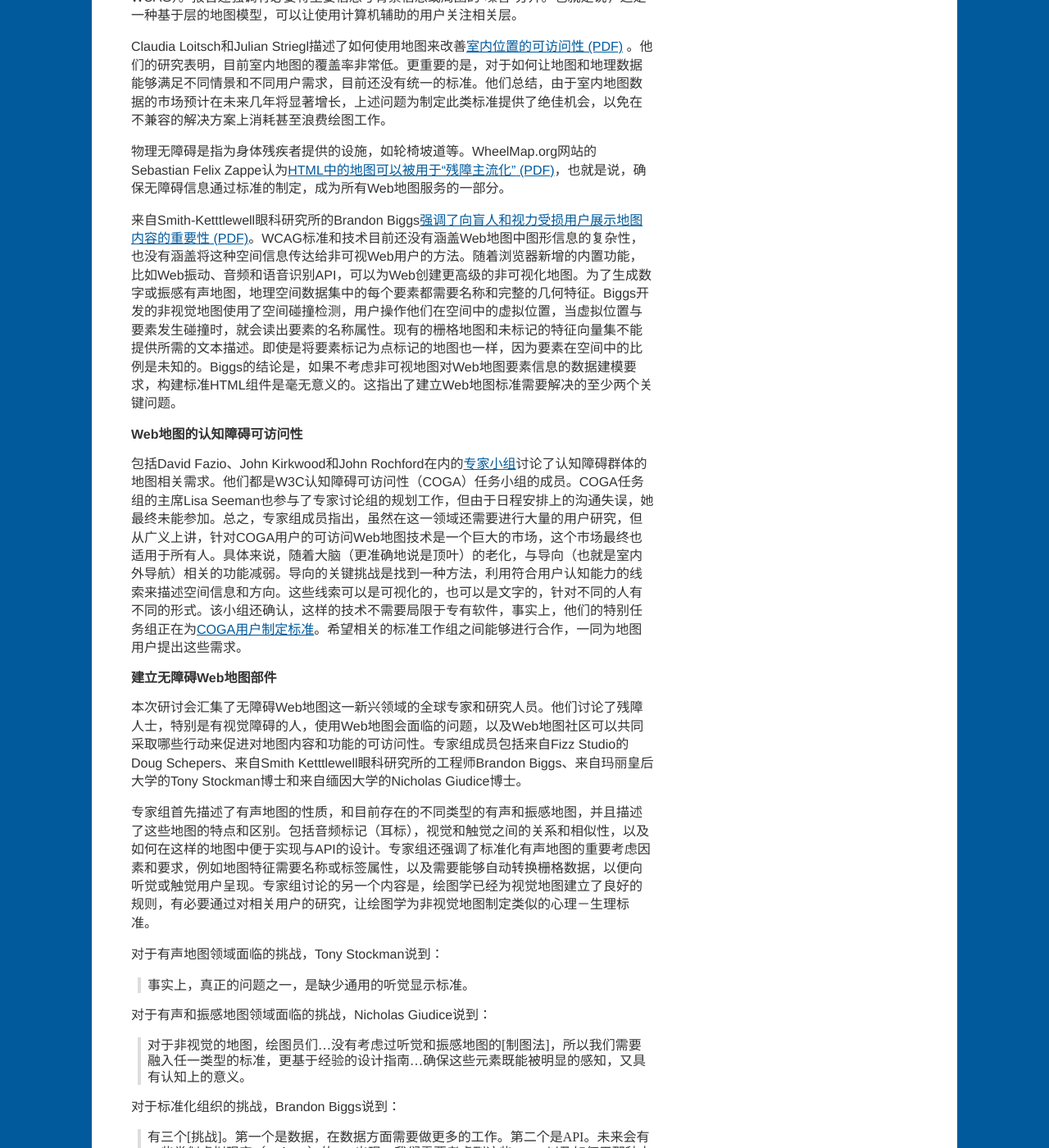
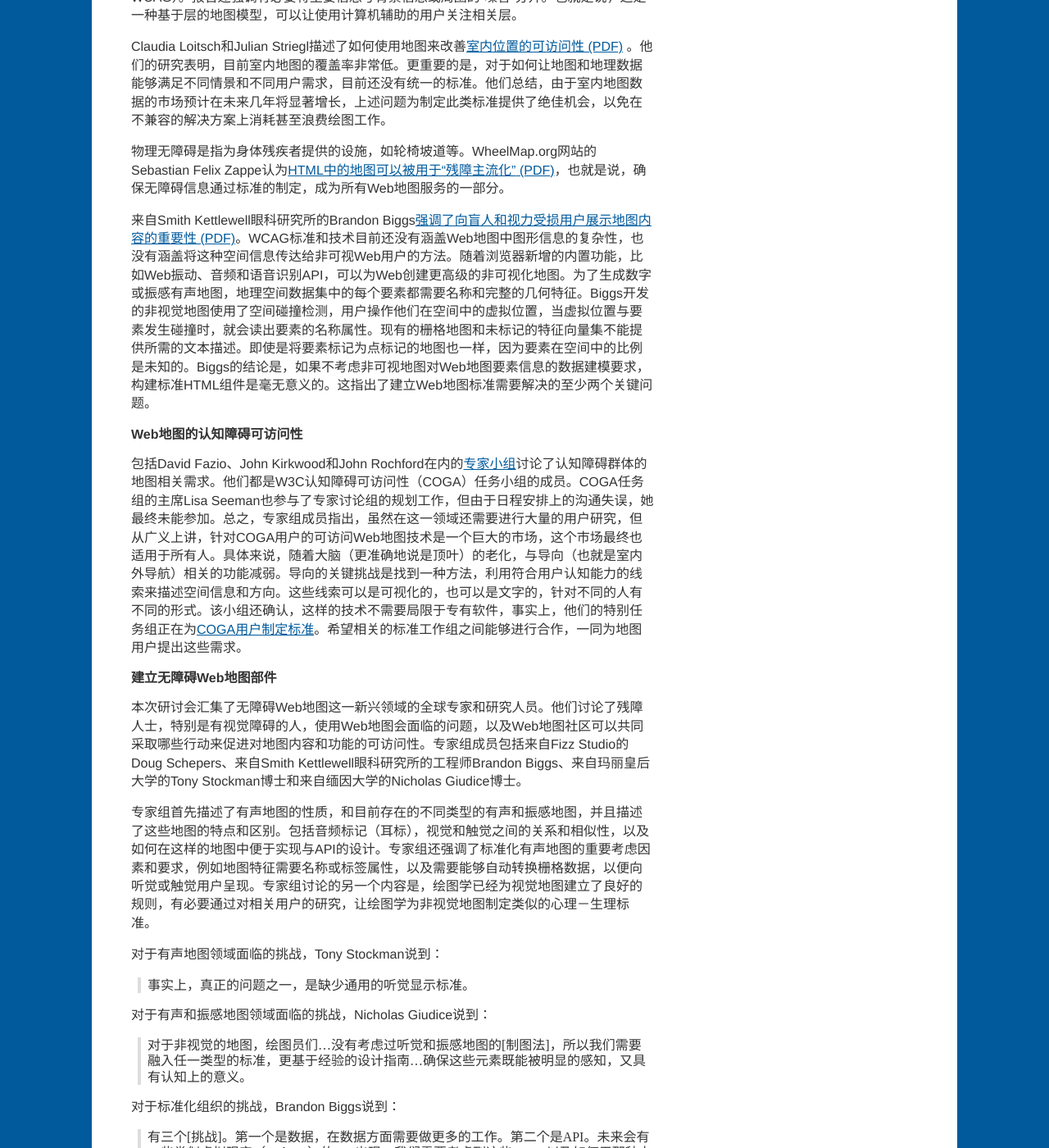
Before and after one commit to Maps4HTML/Maps4HTML-Workshop-2020, a Jekyll site: the page built from report-zh.md, in a window 1280 px wide and 1400 px high, scrolled down 2473 px. Shown: the whole window at 82% size. Built offline with Jekyll 4.4.1, drawn with Linux system fonts in a browser that asks for light colours.

Commit message:
fix typos

```diff
--- a/report-zh.md
+++ b/report-zh.md
@@ -47,7 +47,7 @@ Claudia Loitsch和Julian Striegl描述了如何使用地图来改善[室内位
 
 物理无障碍是指为身体残疾者提供的设施，如轮椅坡道等。WheelMap.org网站的Sebastian Felix Zappe认为[HTML中的地图可以被用于“残障主流化”](https://www.w3.org/2020/maps/supporting-material-uploads/presentations/Sebastian_Felix_Zappe_Holger_Dieteric.pdf)，也就是说，确保无障碍信息通过标准的制定，成为所有Web地图服务的一部分。
 
-来自Smith-Ketttlewell眼科研究所的Brandon Biggs[强调了向盲人和视力受损用户展示地图内容的重要性](https://www.w3.org/2020/maps/supporting-material-uploads/position-statements/Brandon_Biggs-Smith-Kettlewell.pdf)。WCAG标准和技术目前还没有涵盖Web地图中图形信息的复杂性，也没有涵盖将这种空间信息传达给非可视Web用户的方法。随着浏览器新增的内置功能，比如Web振动、音频和语音识别API，可以为Web创建更高级的非可视化地图。为了生成数字或振感有声地图，地理空间数据集中的每个要素都需要名称和完整的几何特征。Biggs开发的非视觉地图使用了空间碰撞检测，用户操作他们在空间中的虚拟位置，当虚拟位置与要素发生碰撞时，就会读出要素的名称属性。现有的栅格地图和未标记的特征向量集不能提供所需的文本描述。即使是将要素标记为点标记的地图也一样，因为要素在空间中的比例是未知的。Biggs的结论是，如果不考虑非可视地图对Web地图要素信息的数据建模要求，构建标准HTML组件是毫无意义的。这指出了建立Web地图标准需要解决的至少两个关键问题。
+来自Smith Kettlewell眼科研究所的Brandon Biggs[强调了向盲人和视力受损用户展示地图内容的重要性](https://www.w3.org/2020/maps/supporting-material-uploads/position-statements/Brandon_Biggs-Smith-Kettlewell.pdf)。WCAG标准和技术目前还没有涵盖Web地图中图形信息的复杂性，也没有涵盖将这种空间信息传达给非可视Web用户的方法。随着浏览器新增的内置功能，比如Web振动、音频和语音识别API，可以为Web创建更高级的非可视化地图。为了生成数字或振感有声地图，地理空间数据集中的每个要素都需要名称和完整的几何特征。Biggs开发的非视觉地图使用了空间碰撞检测，用户操作他们在空间中的虚拟位置，当虚拟位置与要素发生碰撞时，就会读出要素的名称属性。现有的栅格地图和未标记的特征向量集不能提供所需的文本描述。即使是将要素标记为点标记的地图也一样，因为要素在空间中的比例是未知的。Biggs的结论是，如果不考虑非可视地图对Web地图要素信息的数据建模要求，构建标准HTML组件是毫无意义的。这指出了建立Web地图标准需要解决的至少两个关键问题。
 
 <h4 id="web-maps-for-cognitive-accessibility">Web地图的认知障碍可访问性</h4>
 
@@ -55,7 +55,7 @@ Claudia Loitsch和Julian Striegl描述了如何使用地图来改善[室内位
 
 <h4 id="creating-accessible-web-map-widgets">建立无障碍Web地图部件</h4>
 
-本次研讨会汇集了无障碍Web地图这一新兴领域的全球专家和研究人员。他们讨论了残障人士，特别是有视觉障碍的人，使用Web地图会面临的问题，以及Web地图社区可以共同采取哪些行动来促进对地图内容和功能的可访问性。专家组成员包括来自Fizz Studio的Doug Schepers、来自Smith Ketttlewell眼科研究所的工程师Brandon Biggs、来自玛丽皇后大学的Tony Stockman博士和来自缅因大学的Nicholas Giudice博士。
+本次研讨会汇集了无障碍Web地图这一新兴领域的全球专家和研究人员。他们讨论了残障人士，特别是有视觉障碍的人，使用Web地图会面临的问题，以及Web地图社区可以共同采取哪些行动来促进对地图内容和功能的可访问性。专家组成员包括来自Fizz Studio的Doug Schepers、来自Smith Kettlewell眼科研究所的工程师Brandon Biggs、来自玛丽皇后大学的Tony Stockman博士和来自缅因大学的Nicholas Giudice博士。
 
 专家组首先描述了有声地图的性质，和目前存在的不同类型的有声和振感地图，并且描述了这些地图的特点和区别。包括音频标记（耳标），视觉和触觉之间的关系和相似性，以及如何在这样的地图中便于实现与API的设计。专家组还强调了标准化有声地图的重要考虑因素和要求，例如地图特征需要名称或标签属性，以及需要能够自动转换栅格数据，以便向听觉或触觉用户呈现。专家组讨论的另一个内容是，绘图学已经为视觉地图建立了良好的规则，有必要通过对相关用户的研究，让绘图学为非视觉地图制定类似的心理－生理标准。
 
```
